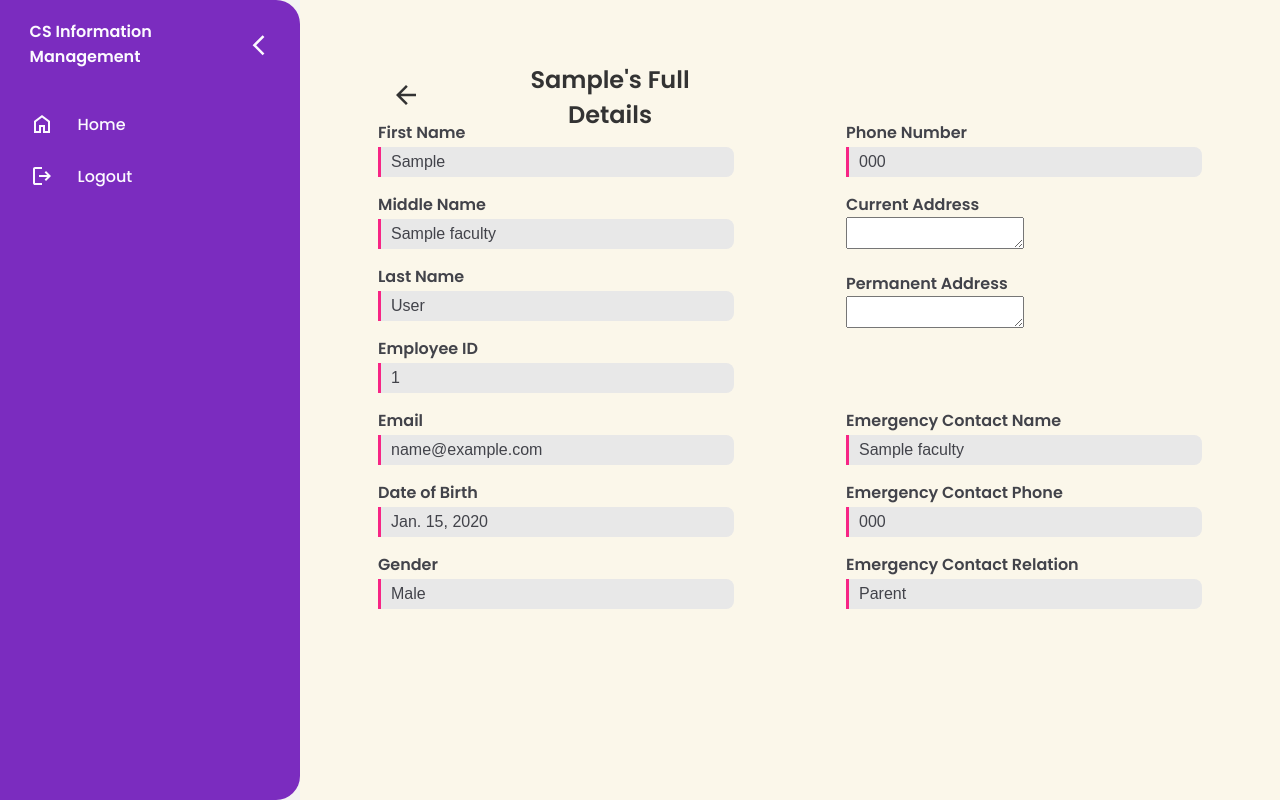
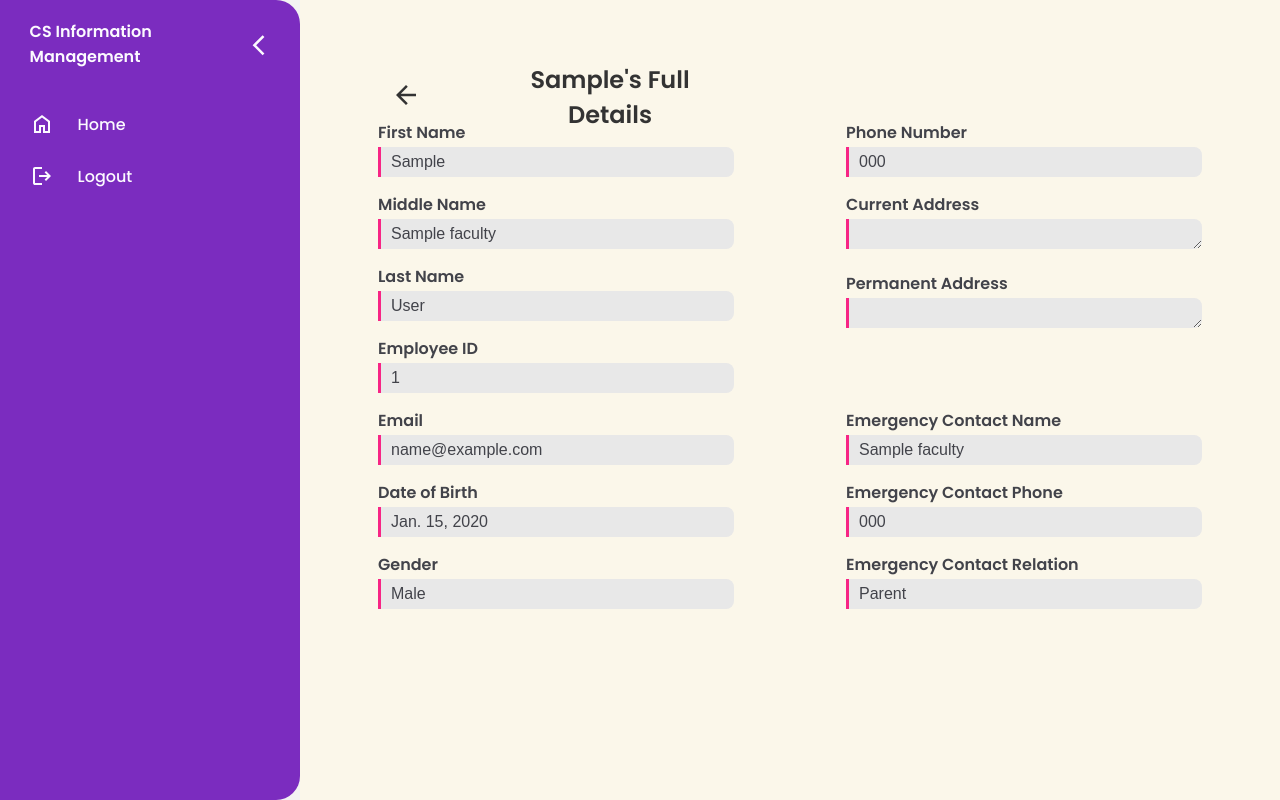
Before and after one commit to Gabrielkaos/CS_IMS, a Django app: page /faculty_info/1 in a window 1280 px wide. Run offline with Django 4.2, Linux system fonts and the light colour scheme; tables that the repository leaves empty hold one stand-in row (values such as "Sample post"); some libraries are stand-ins or nearby versions.

Commit message:
Fix textarea

```diff
--- a/IMS_app/static/IMS_app/css/style.css
+++ b/IMS_app/static/IMS_app/css/style.css
@@ -546,7 +546,8 @@ label {
     color: var(--line-color);
 }
 
-input[readonly]{
+input[readonly],
+textarea{
     font-size: 16px;
     height: 30px;
     width: 100%;
```
